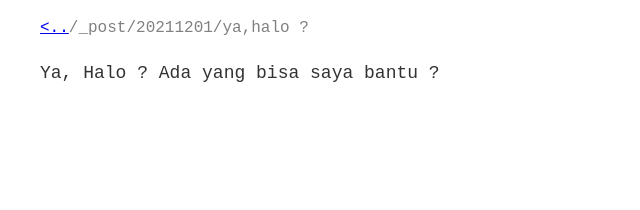
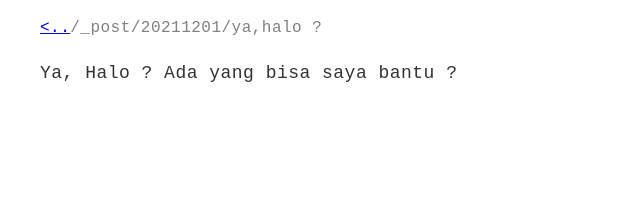
Before and after one commit to urbae/urbae.github.io, a Jekyll site: the page built from _posts/2021-01-12-ya-halo.markdown, in a window 1280 px wide. Shown: the top 210 px of the page, without its empty margins (0-640 px from the left). Built offline with Jekyll 4.4.1, drawn with Linux system fonts in a browser that asks for light colours.

Commit message:
add css typo

```diff
--- a/_sass/_main.scss
+++ b/_sass/_main.scss
@@ -1,5 +1,5 @@
 html {
-    font-family: monospace;
+    font-family: monospace, monospace;
     max-width: 670px;
   }
   body {
@@ -7,6 +7,10 @@
     line-height: 1.5em;
     font-weight: 400;
     color: #333;
+  }
+  article {
+    text-align:justify;
+    letter-spacing: .03em;
   }
   h1 {
     font-size: 3em;
@@ -26,7 +30,6 @@
 }
   p {
     font-size: 16px;
-    line-height: 26px;
     word-wrap: break-word;
     overflow-wrap: break-word;
     hyphens: auto;
```
